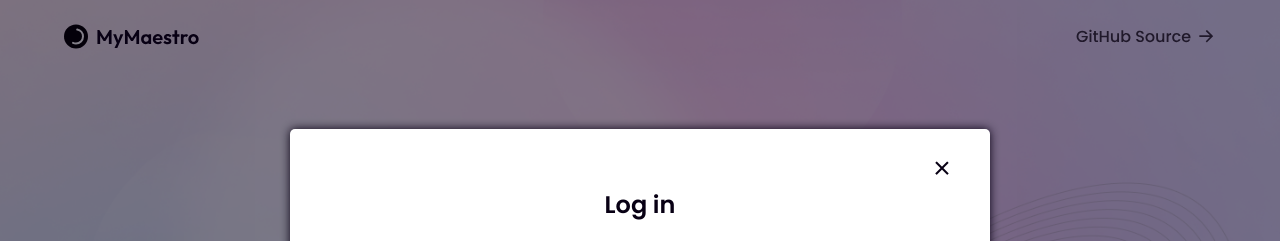
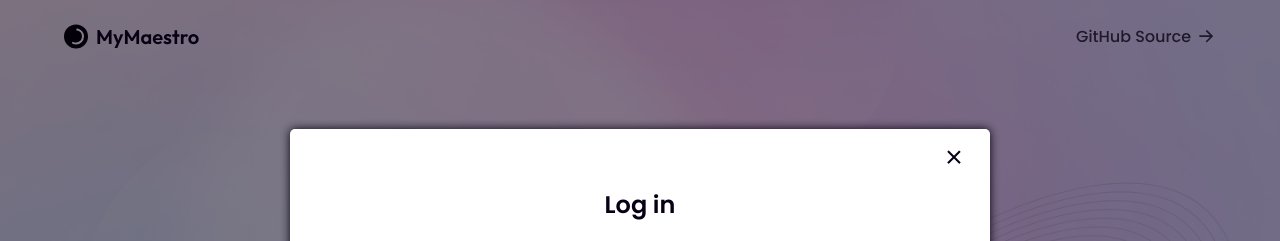
Before and after one commit to docusign/sample-app-workflows-node, a React (Vite) app in the folder client/: page / in a window 1280 px wide. Both pictures are taken after a click on the button "Try the App". Shown: the top 241 px of the page. Built offline with nearby package versions, Linux system fonts and the light colour scheme.

Commit message:
Made circle shorter. Centralized span inside the circle.

```diff
--- a/client/src/components/LoginForm/LoginForm.jsx
+++ b/client/src/components/LoginForm/LoginForm.jsx
@@ -31,7 +31,7 @@ const LoginForm = ({ togglePopup }) => {
     <div className={styles.popup}>
       <div className={styles.inner}>
         <button className={styles.close} onClick={togglePopup} type="button" aria-label="Close">
-          <span aria-hidden="true">&times;</span>
+          <span className={styles.closeLabel} aria-hidden="true">&times;</span>
         </button>
         {loading ? <Loader visible={loading} /> :
           <div>
--- a/client/src/components/LoginForm/LoginForm.module.css
+++ b/client/src/components/LoginForm/LoginForm.module.css
@@ -34,8 +34,8 @@
 
 .close {
     padding: 0 !important;
-    height: 48px !important;
-    width: 48px !important;
+    height: 24px !important;
+    width: 24px !important;
     background: none !important;
     border: none !important;
     color: var(--black-main) !important;
@@ -46,6 +46,16 @@
     font-size: 32px !important;
     font-weight: 300 !important;
     border-radius: 50% !important;
+}
+
+.closeLabel {
+    display: block !important;
+    text-align: center !important;
+    height: 18px !important;
+    width: 18px !important;
+    position: absolute;
+    top: 5%;
+    left: 10%;
 }
 
 .form {
```
